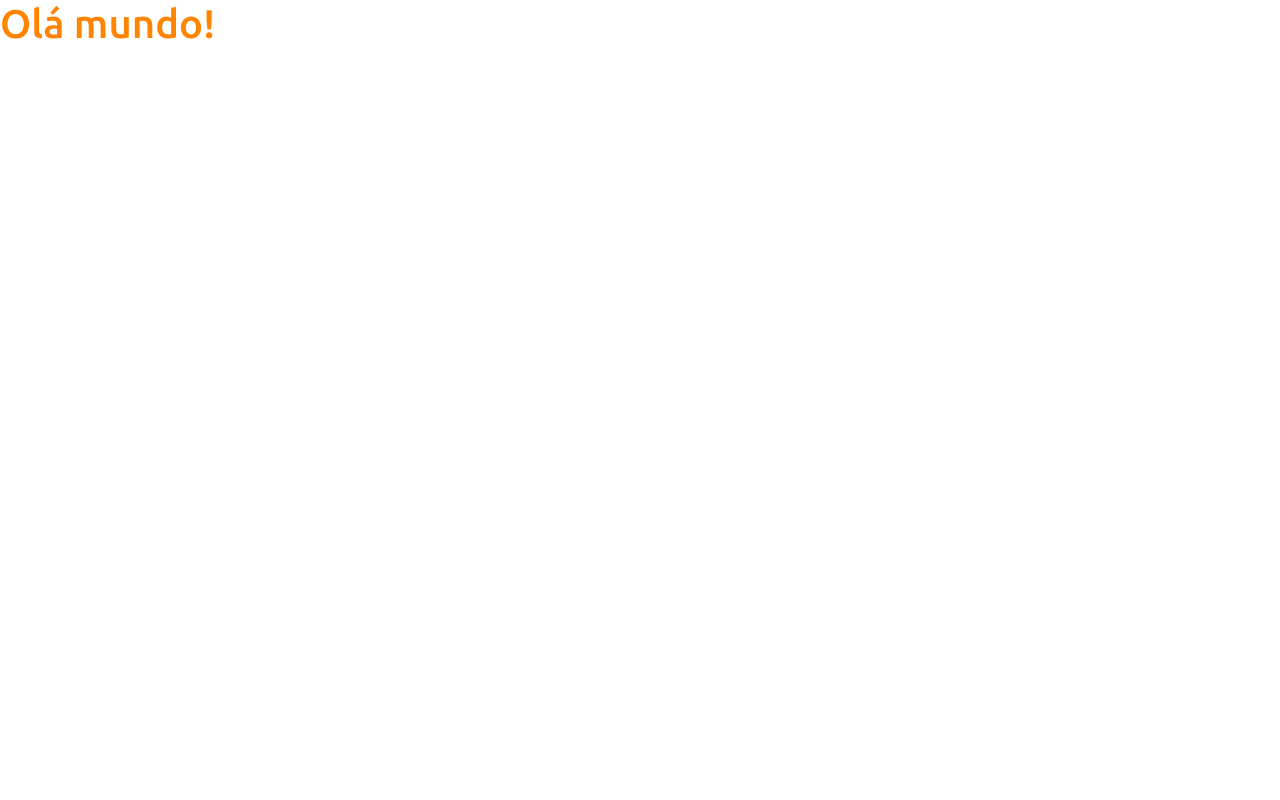
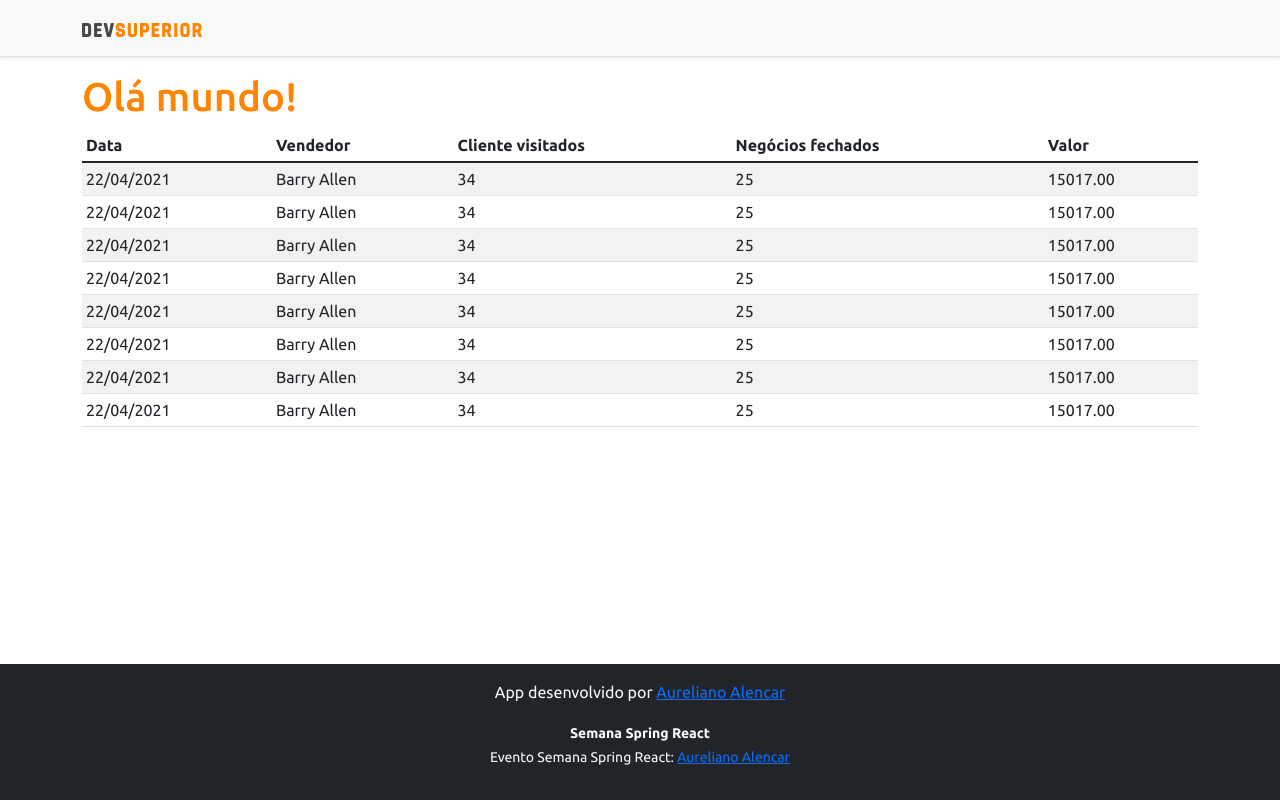
Before and after one commit to AurelianoAlencar/projeto-vendas, a React (Create React App) app in the folder frontend/: page / in a window 1280 px wide. Built offline with nearby package versions, Linux system fonts and the light colour scheme.

Commit message:
Basic static components

```diff
--- a/frontend/src/App.tsx
+++ b/frontend/src/App.tsx
@@ -1,12 +1,20 @@
+import DataTable from "componets/DataTable";
+import Footer from "componets/Footer";
+import NavBar from "componets/NavBar";
 
 
 
 function App() {
   return (
-    <div >
-      <h1 className="text-primary"> Olá mundo!</h1>
+    <>
+      <NavBar />
+      <div className="container">
+        <h1 className="text-primary" >  Olá mundo!</h1>
 
-    </div>
+      <DataTable/>
+      </div>
+      <Footer />
+    </>
   );
 }
 
--- /dev/null
+++ b/frontend/src/componets/DataTable/index.tsx
@@ -0,0 +1,86 @@
+
+
+const DataTable = () => {
+
+    return (
+
+        <div className="table-responsive">
+            <table className="table table-striped table-sm">
+                <thead>
+                    <tr>
+                        <th>Data</th>
+                        <th>Vendedor</th>
+                        <th>Cliente visitados</th>
+                        <th>Negócios fechados</th>
+                        <th>Valor</th>
+                    </tr>
+                </thead>
+                <tbody>
+                    <tr>
+                        <td>22/04/2021</td>
+                        <td>Barry Allen</td>
+                        <td>34</td>
+                        <td>25</td>
+                        <td>15017.00</td>
+                    </tr>
+                    <tr>
+                        <td>22/04/2021</td>
+                        <td>Barry Allen</td>
+                        <td>34</td>
+                        <td>25</td>
+                        <td>15017.00</td>
+                    </tr>
+                    <tr>
+                        <td>22/04/2021</td>
+                        <td>Barry Allen</td>
+                        <td>34</td>
+                        <td>25</td>
+                        <td>15017.00</td>
+                    </tr>
+                    <tr>
+                        <td>22/04/2021</td>
+                        <td>Barry Allen</td>
+                        <td>34</td>
+                        <td>25</td>
+                        <td>15017.00</td>
+                    </tr>
+                    <tr>
+                        <td>22/04/2021</td>
+                        <td>Barry Allen</td>
+                        <td>34</td>
+                        <td>25</td>
+                        <td>15017.00</td>
+                    </tr>
+                    <tr>
+                        <td>22/04/2021</td>
+                        <td>Barry Allen</td>
+                        <td>34</td>
+                        <td>25</td>
+                        <td>15017.00</td>
+                    </tr>
+                    <tr>
+                        <td>22/04/2021</td>
+                        <td>Barry Allen</td>
+                        <td>34</td>
+                        <td>25</td>
+                        <td>15017.00</td>
+                    </tr>
+                    <tr>
+                        <td>22/04/2021</td>
+                        <td>Barry Allen</td>
+                        <td>34</td>
+                        <td>25</td>
+                        <td>15017.00</td>
+                    </tr>
+
+                </tbody>
+
+            </table>
+
+        </div>
+
+
+    );
+}
+
+export default DataTable;
--- /dev/null
+++ b/frontend/src/componets/Footer/index.tsx
@@ -0,0 +1,16 @@
+const Footer = () => {
+
+    return (
+
+<footer className="footer mt-auto py-3 bg-dark">
+  <div className="container">
+    <p className="text-light">App desenvolvido por <a href="https://github.com/AurelianoAlencar" target="_blank" rel="noreferrer">Aureliano Alencar</a></p>
+    <p className="text-light"><small><strong>Semana Spring React</strong><br/>
+      Evento Semana Spring React: <a href="https://github.com/AurelianoAlencar" target="_blank" rel="noreferrer">Aureliano Alencar</a></small></p>
+  </div>
+</footer>
+
+    );
+}
+
+export default Footer;
--- /dev/null
+++ b/frontend/src/componets/NavBar/index.tsx
@@ -0,0 +1,24 @@
+import ImgDsDark from 'assets/img/ds-dark.svg'
+
+const NavBar = () => {
+
+    return (
+
+        <div className="d-flex flex-column flex-md-row align-items-center p-3 px-md-4 mb-3 bg-light border-bottom shadow-sm">
+            <div className="container">
+                <nav className="my-2 my-md-0 mr-md-3">
+                    <img src={ImgDsDark} alt="DevSuperior" width="120" />
+                </nav>
+            </div>
+
+
+
+        </div>
+
+
+
+    );
+
+
+}
+export default NavBar;
```
Also changed, not shown: frontend/src/assets/css/styles.css (line endings or trailing spaces), frontend/src/assets/img/ds-dark.svg (added).
